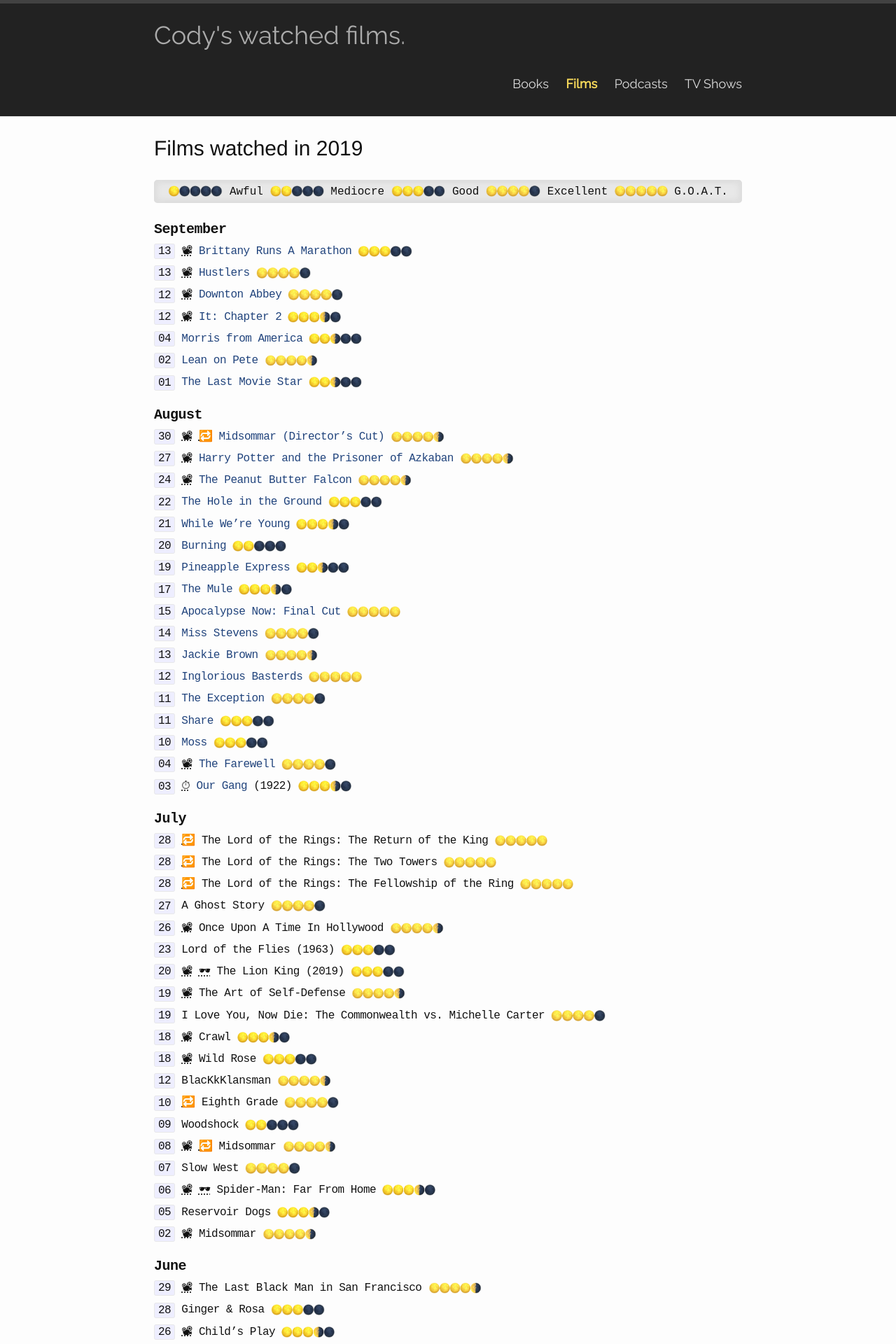
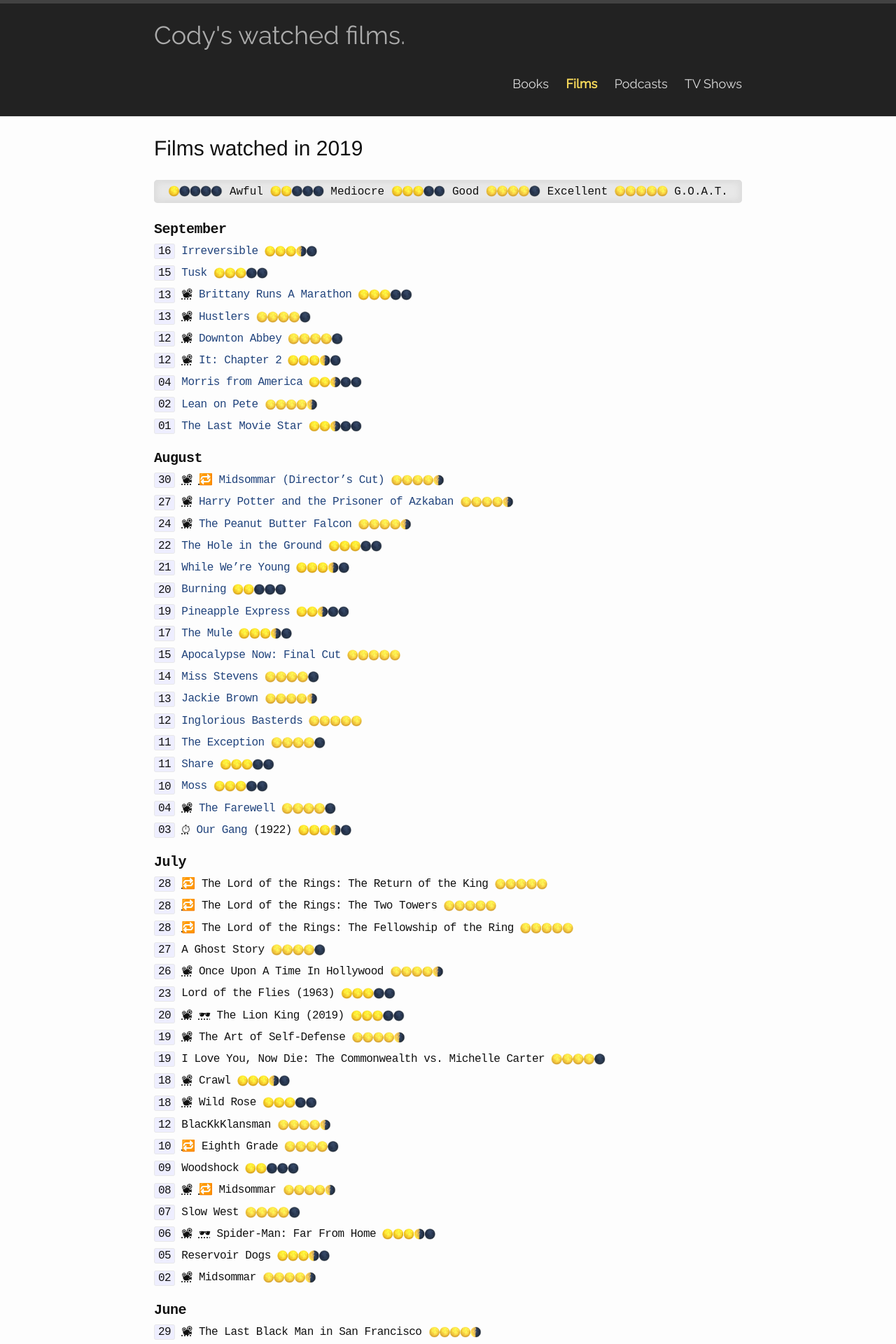
Before and after one commit to codydalerodgers/personal-blog, a Jekyll site: the page built from _films/2019.md, in a window 1280 px wide. Shown: the top 1920 px of the page at 70% size. Built offline with Jekyll 4.4.1, drawn with Linux system fonts in a browser that asks for light colours.

Commit message:
updated movies

```diff
--- a/_films/2019.md
+++ b/_films/2019.md
@@ -4,6 +4,10 @@
 title: Films watched in 2019
 ---
 ## September
+`16` [Irreversible](https://www.imdb.com/title/tt0290673/) {{ site.threehalf }}
+
+`15` [Tusk](https://www.imdb.com/title/tt3099498/) {{ site.three }}
+
 `13` <abbr title="Theatre">📽</abbr> [Brittany Runs A Marathon](https://www.imdb.com/title/tt7671064/) {{ site.three }}
 
 `13` <abbr title="Theatre">📽</abbr> [Hustlers](https://www.imdb.com/title/tt5503686/) {{ site.four }}
--- a/_posts/2019-05-28-a24.markdown
+++ b/_posts/2019-05-28-a24.markdown
@@ -86,7 +86,7 @@
 The Captive ∙
 <span class="a24_color">**Revenge of the Green Dragons**</span> ∙
 Laggies ∙
-Tusk ∙
+<span class="a24_color">**Tusk**</span> ∙
 <span class="a24_color">**The Rover**</span> ∙
 Obvious Child ∙
 <span class="a24_color">**Locke**</span> ∙
--- a/_posts/2019-08-16-gn.markdown
+++ b/_posts/2019-08-16-gn.markdown
@@ -13,5 +13,5 @@
 <span class="gn_color">**Climax**</span> ∙
 Love ∙
 <span class="gn_color">**Enter the Void**</span> ∙
-Irreversible ∙
+<span class="gn_color">**Irreversible**</span> ∙
 I Stand Alone
```
